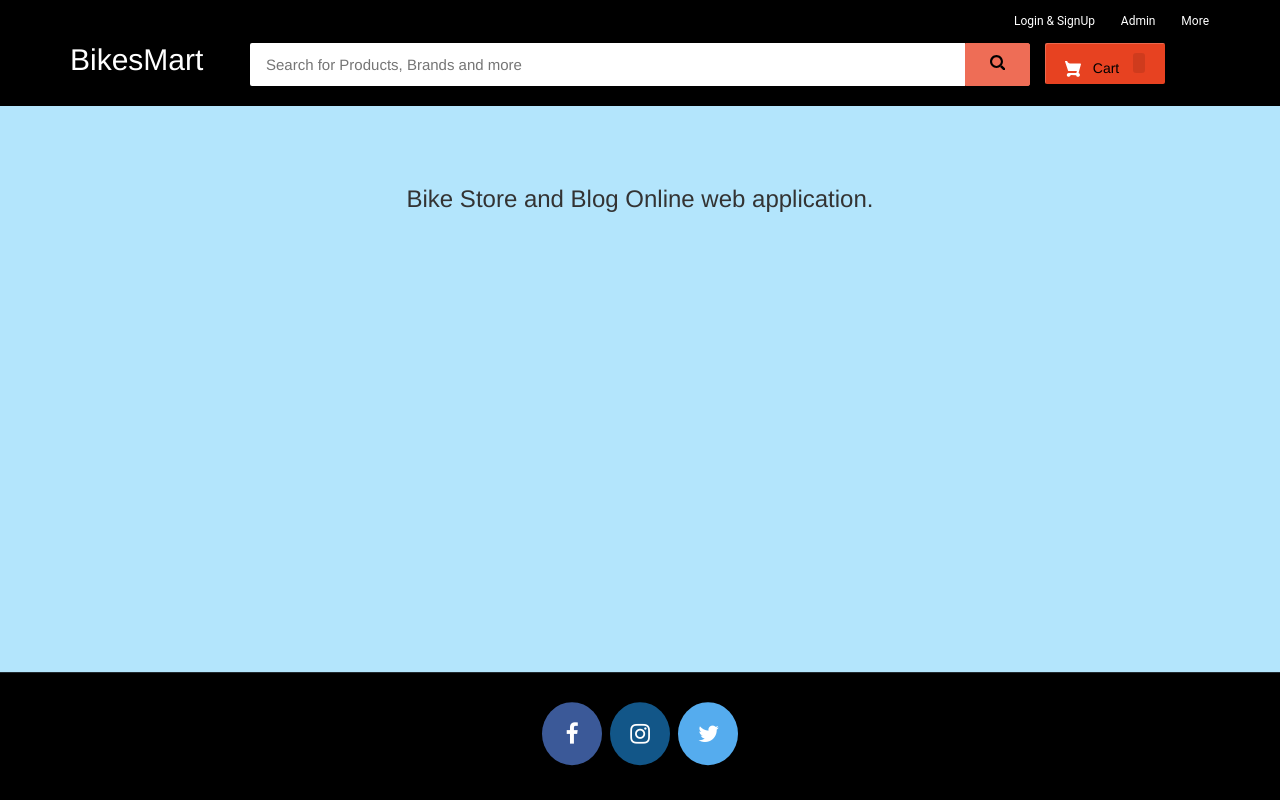
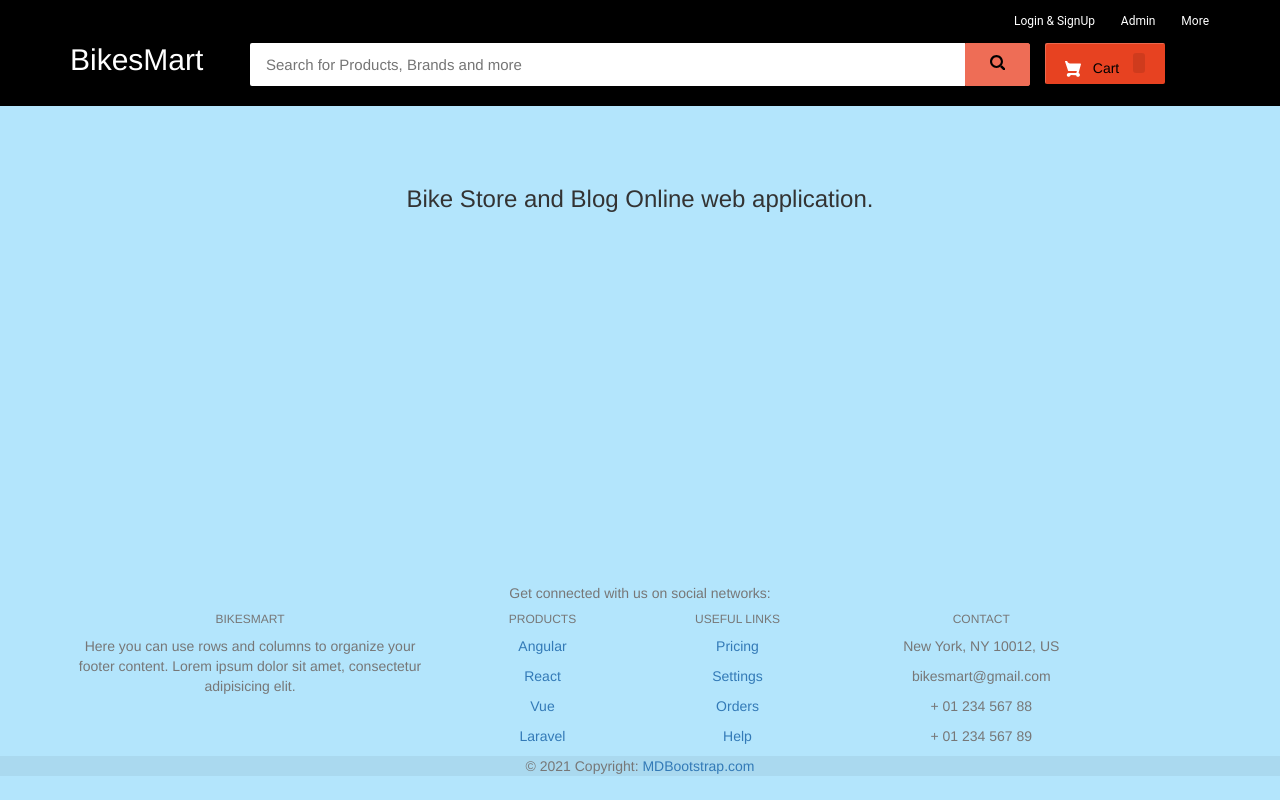
Before and after one commit to jisachet/BikesMart, a Django app: page /aboutus in a window 1280 px wide. Run offline with Django 4.2, Linux system fonts and the light colour scheme; some libraries are stand-ins or nearby versions.

Commit message:
footer changed

```diff
--- a/templates/ecom/footer.html
+++ b/templates/ecom/footer.html
@@ -1,77 +1,198 @@
-<!DOCTYPE html>
-<html>
 
-<head>
-  <meta name="viewport" content="width=device-width, initial-scale=1, shrink-to-fit=no">
-  <link rel="stylesheet" href="https://maxcdn.bootstrapcdn.com/font-awesome/4.7.0/css/font-awesome.min.css">
-  <style>
-    body{
-      min-height: 100vh;
-    }
-    .sticky-footer{
-      position: sticky;
-      top: 100%;
-    }
-    footer {
-      padding: 0px 0px 0px 0px;
-      background-color: black;
-      margin: 0px;
+<!--<!DOCTYPE html>-->
+<!--<html>-->
 
-    }
+<!--<head>-->
 
-    .fa {
-      padding: 20px;
-      font-size: 23px;
-      width: 60px;
-      text-align: center;
-      text-decoration: none;
-      margin: 5px 2px;
-      border-radius: 50%;
-    }
 
-    .fa:hover {
-      opacity: 0.5;
-      text-decoration: none;
-    }
+<!--  <link rel="stylesheet" href="https://maxcdn.bootstrapcdn.com/font-awesome/4.7.0/css/font-awesome.min.css">-->
 
-    .fa-facebook {
-      background: #3B5998;
-      color: white;
-      margin-top: 30px;
-    }
 
-    .fa-whatsapp {
-      background: #25d366;
-      color: white;
-    }
+<!--  <style>-->
+<!--    /*-&#45;&#45;&#45;&#45;&#45;&#45;&#45;&#45;&#45;&#45;&#45;&#45;&#45;&#45;&#45;&#45;&#45;&#45;&#45;&#45;&#45;&#45;&#45;&#45;&#45;&#45;&#45;&#45;&#45;&#45;&#45;&#45;&#45;&#45;&#45;&#45;&#45;&#45;-->
+<!--   Social section-->
+<!-- -&#45;&#45;&#45;&#45;&#45;&#45;&#45;&#45;&#45;&#45;&#45;&#45;&#45;&#45;&#45;&#45;&#45;&#45;&#45;&#45;&#45;&#45;&#45;&#45;&#45;&#45;&#45;&#45;&#45;&#45;&#45;&#45;&#45;&#45;&#45;&#45;&#45;&#45;&#45;&#45;*/-->
+<!--    footer {-->
+<!--      padding: 0px 0px 0px 0px;-->
+<!--      background-color: black;-->
+<!--      margin: 0px;-->
+<!--  -->
+<!--    }-->
 
-    .fa-twitter {
-      background: #55ACEE;
-      color: white;
-    }
+<!--    .fa {-->
+<!--      padding: 20px;-->
+<!--      font-size: 23px;-->
+<!--      width: 60px;-->
+<!--      text-align: center;-->
+<!--      text-decoration: none;-->
+<!--      margin: 5px 2px;-->
+<!--      border-radius: 50%;-->
+<!--    }-->
 
-    .fa-instagram {
-      background: #125688;
-      color: white;
-    }
+<!--    .fa:hover {-->
+<!--      opacity: 0.5;-->
+<!--      text-decoration: none;-->
+<!--    }-->
 
-    p {
-      text-align: center;
+<!--    .fa-facebook {-->
+<!--      background: #3B5998;-->
+<!--      color: white;-->
+<!--      margin-top: 30px;-->
+<!--    }-->
 
-    }
-  </style>
+<!--    .fa-whatsapp {-->
+<!--      background: #25d366;-->
+<!--      color: white;-->
+<!--    }-->
 
-</head>
+<!--    .fa-twitter {-->
+<!--      background: #55ACEE;-->
+<!--      color: white;-->
+<!--    }-->
 
-<footer class="sticky-footer">
+<!--    .fa-instagram {-->
+<!--      background: #125688;-->
+<!--      color: white;-->
+<!--    }-->
 
-  <p>
-    <a href="https://www.facebook.com/profile.php?id=100091049813458" class="fa fa-facebook"></a>
-    {% comment %} <a href="https://api.whatsapp.com/send?phone=919572181024&text=Hello%20Sumit.%0d%0aHow%20are%20you%20%3f%0d%0aI%20came%20from%20your%20website.&source=&data=#" class="fa fa-whatsapp"></a> {% endcomment %}
-    <a href="https://www.instagram.com/mycollection_online_/" class="fa fa-instagram"></a>
-    <a href="https://twitter.com/adv_bikestore" class="fa fa-twitter"></a>
-  </p>
+<!--    p {-->
+<!--      text-align: center;-->
 
-  <br>
+<!--    }-->
+<!--  </style>-->
+<!--</head>-->
+
+<!--<footer>-->
+
+<!--  <p>-->
+<!--    <a href="https://www.facebook.com/profile.php?id=100091049813458" class="fa fa-facebook"></a>-->
+<!--    <a href="https://www.instagram.com/tekumodification_n_bikerzpoint/" class="fa fa-instagram"></a>-->
+<!--  </p>-->
+
+<!--  <br>-->
+<!--</footer>-->
+<!--</html>-->
+
+
+<!-- Footer -->
+<footer class="text-center text-lg-start bg-light text-muted">
+  <!-- Section: Social media -->
+  <section class="d-flex justify-content-center justify-content-lg-between p-4 border-bottom">
+    <!-- Left -->
+    <div class="me-5 d-none d-lg-block">
+      <span>Get connected with us on social networks:</span>
+    </div>
+    <!-- Left -->
+
+    <!-- Right -->
+    <div>
+      <a href="" class="me-4 text-reset">
+        <i class="fa fa-facebook-f"></i>
+      </a>
+      <a href="" class="me-4 text-reset">
+        <i class="fa fa-twitter"></i>
+      </a>
+      <a href="" class="me-4 text-reset">
+        <i class="fa fa-google"></i>
+      </a>
+      <a href="" class="me-4 text-reset">
+        <i class="fa fa-instagram"></i>
+      </a>
+      <a href="" class="me-4 text-reset">
+        <i class="fa fa-linkedin"></i>
+      </a>
+      <a href="" class="me-4 text-reset">
+        <i class="fa fa-github"></i>
+      </a>
+    </div>
+    <!-- Right -->
+  </section>
+  <!-- Section: Social media -->
+
+  <!-- Section: Links  -->
+  <section class="">
+    <div class="container text-center text-md-start mt-5">
+      <!-- Grid row -->
+      <div class="row mt-3">
+        <!-- Grid column -->
+        <div class="col-md-3 col-lg-4 col-xl-3 mx-auto mb-4">
+          <!-- Content -->
+          <h6 class="text-uppercase fw-bold mb-4">
+            <i class="fa fa-gem me-3"></i>BikesMart
+          </h6>
+          <p>
+            Here you can use rows and columns to organize your footer content. Lorem ipsum
+            dolor sit amet, consectetur adipisicing elit.
+          </p>
+        </div>
+        <!-- Grid column -->
+
+        <!-- Grid column -->
+        <div class="col-md-2 col-lg-2 col-xl-2 mx-auto mb-4">
+          <!-- Links -->
+          <h6 class="text-uppercase fw-bold mb-4">
+            Products
+          </h6>
+          <p>
+            <a href="#!" class="text-reset">Angular</a>
+          </p>
+          <p>
+            <a href="#!" class="text-reset">React</a>
+          </p>
+          <p>
+            <a href="#!" class="text-reset">Vue</a>
+          </p>
+          <p>
+            <a href="#!" class="text-reset">Laravel</a>
+          </p>
+        </div>
+        <!-- Grid column -->
+
+        <!-- Grid column -->
+        <div class="col-md-3 col-lg-2 col-xl-2 mx-auto mb-4">
+          <!-- Links -->
+          <h6 class="text-uppercase fw-bold mb-4">
+            Useful links
+          </h6>
+          <p>
+            <a href="#!" class="text-reset">Pricing</a>
+          </p>
+          <p>
+            <a href="#!" class="text-reset">Settings</a>
+          </p>
+          <p>
+            <a href="#!" class="text-reset">Orders</a>
+          </p>
+          <p>
+            <a href="#!" class="text-reset">Help</a>
+          </p>
+        </div>
+        <!-- Grid column -->
+
+        <!-- Grid column -->
+        <div class="col-md-4 col-lg-3 col-xl-3 mx-auto mb-md-0 mb-4">
+          <!-- Links -->
+          <h6 class="text-uppercase fw-bold mb-4">Contact</h6>
+          <p><i class="fa fa-home me-3"></i> New York, NY 10012, US</p>
+          <p>
+            <i class="fa fa-envelope me-3"></i>
+            bikesmart@gmail.com
+          </p>
+          <p><i class="fa fa-phone me-3"></i> + 01 234 567 88</p>
+          <p><i class="fa fa-print me-3"></i> + 01 234 567 89</p>
+        </div>
+        <!-- Grid column -->
+      </div>
+      <!-- Grid row -->
+    </div>
+  </section>
+  <!-- Section: Links  -->
+
+  <!-- Copyright -->
+  <div class="text-center p-4" style="background-color: rgba(0, 0, 0, 0.05);">
+    © 2021 Copyright:
+    <a class="text-reset fw-bold" href="https://mdbootstrap.com/">MDBootstrap.com</a>
+  </div>
+  <!-- Copyright -->
 </footer>
-</html>
+<!-- Footer -->
```
